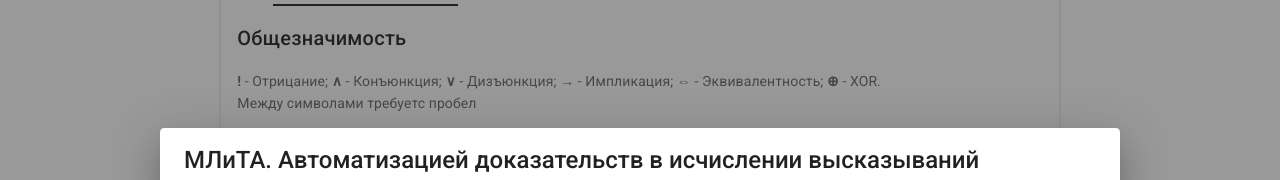
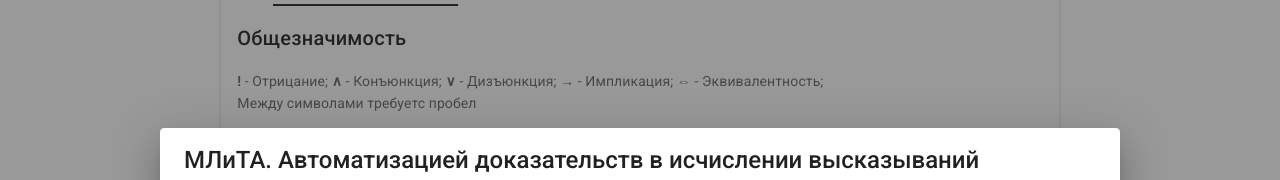
Before and after one commit to v-kyle/alter-exam-mlita-2020, a Vue app: page / in a window 1280 px wide. Shown: the part 163-343 px from the top of the page. Built offline with nearby package versions, Linux system fonts and the light colour scheme.

Commit message:
xor deleted

```diff
--- a/src/App.vue
+++ b/src/App.vue
@@ -140,11 +140,10 @@
                 {operation: 'Дизъюнкция', sign: '∨'},
                 {operation: 'Импликация', sign: '→'},
                 {operation: 'Эквиваленция', sign: '⇔'},
-                {operation: 'XOR', sign: '⊕'},
             ],
             tab: 0,
             currentModule: 0,
-            instruction: "<b>!</b> - Отрицание; <b>∧</b> - Конъюнкция; <b>∨</b> - Дизъюнкция; <b>→</b> - Импликация; <b>⇔</b> - Эквивалентность; <b>⊕</b> - XOR. <br/> Между символами требуетс пробел"
+            instruction: "<b>!</b> - Отрицание; <b>∧</b> - Конъюнкция; <b>∨</b> - Дизъюнкция; <b>→</b> - Импликация; <b>⇔</b> - Эквивалентность;<br/> Между символами требуетс пробел"
         }),
         computed: {},
         methods: {},
--- a/src/components/module0.vue
+++ b/src/components/module0.vue
@@ -47,7 +47,6 @@
                     {operation: 'Дизъюнкция', sign: '∨'},
                     {operation: 'Импликация', sign: '→'},
                     {operation: 'Эквиваленция', sign: '⇔'},
-                    {operation: 'XOR', sign: '⊕'},
                 ],
                 valid: false,
                 headers: [],
--- a/src/components/module1.vue
+++ b/src/components/module1.vue
@@ -47,7 +47,6 @@
                     {operation: 'Дизъюнкция', sign: '∨'},
                     {operation: 'Импликация', sign: '→'},
                     {operation: 'Эквиваленция', sign: '⇔'},
-                    {operation: 'XOR', sign: '⊕'},
                 ],
                 valid: false,
                 headers: [],
--- a/src/components/module2.vue
+++ b/src/components/module2.vue
@@ -63,7 +63,6 @@
                     {operation: 'Дизъюнкция', sign: '∨'},
                     {operation: 'Импликация', sign: '→'},
                     {operation: 'Эквиваленция', sign: '⇔'},
-                    {operation: 'XOR', sign: '⊕'},
                 ],
                 formula: '',
                 answer: null,
--- a/src/components/module3.vue
+++ b/src/components/module3.vue
@@ -77,7 +77,6 @@
                     {operation: 'Дизъюнкция', sign: '∨'},
                     {operation: 'Импликация', sign: '→'},
                     {operation: 'Эквиваленция', sign: '⇔'},
-                    {operation: 'XOR', sign: '⊕'},
                 ],
                 formula: '',
                 answer: null,
```
